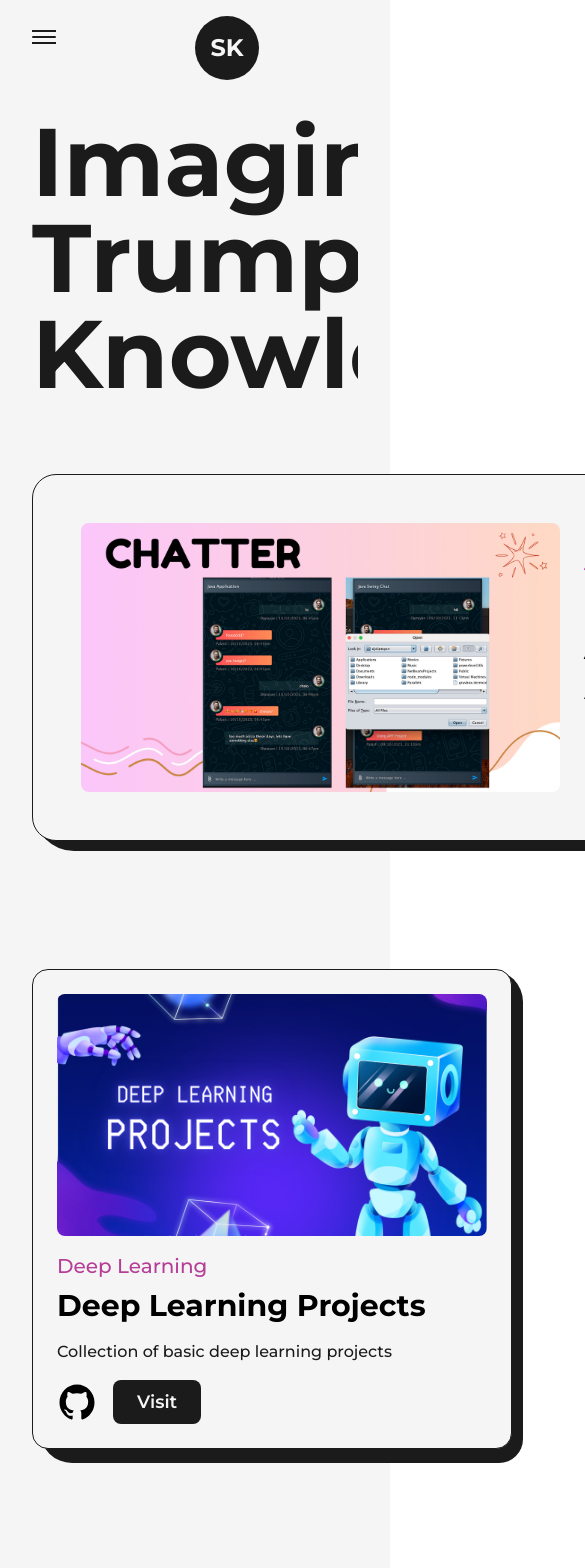
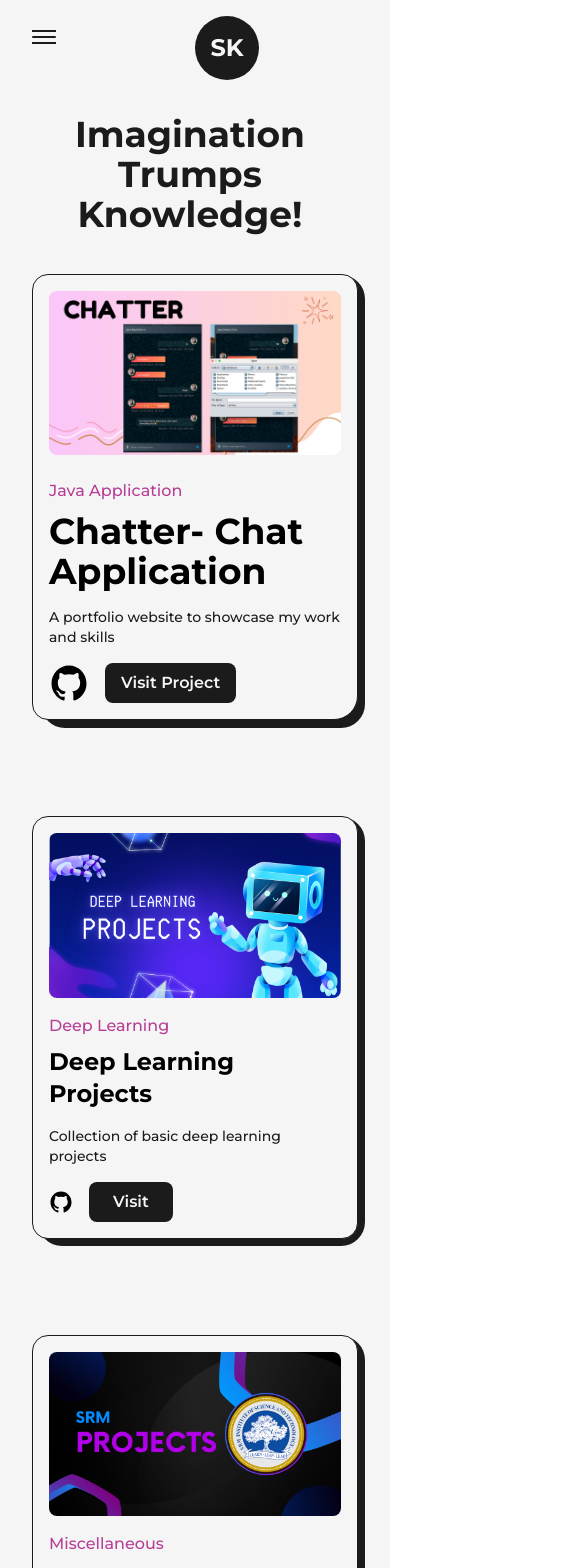
Before and after one commit to SrijitK10/Portfolio_NextJS, a Next.js app: page /projects in a window 390 px wide. Shown: the top 1568 px of the page, 585 px wide, since content can reach past the window. Built offline with nearby package versions, Linux system fonts and the light colour scheme.

Commit message:
added responsiveness to all the pages and added TransitionEffect component

```diff
--- a/src/components/LiIcon.js
+++ b/src/components/LiIcon.js
@@ -12,7 +12,7 @@ const LiIcon = ({reference}) => {
     )
   return (
     <figure className='absolute left-0 stroke-dark dark:stroke-light'>
-        <svg className='-rotate-90' width='75' height='75' viewBox='0 0 100 100'>
+        <svg className='-rotate-90 md:w-[60px] md:h-[60px] xs:w-[40px] xs:h-[40px]' width='75' height='75' viewBox='0 0 100 100'>
             <circle  cx='75' cy='50' r='20' className='stroke-primary dark:stroke-primaryDark stroke-1 fill-none' />
             <motion.circle
             style={
--- /dev/null
+++ b/src/components/TransitionEffect.js
@@ -0,0 +1,18 @@
+import React from 'react'
+import {motion} from 'framer-motion';
+
+const TransitionEffect = () => {
+  return (
+    <>
+        <motion.div className='fixed
+top-0 bottom-0 right-full w-screen h-screen z-30 bg-primary'
+initial={{x: "100%",width: "100%"}}
+animate={{x: "0%",width:"0%"}}
+transition={{duration:0.8, ease:'easeInOut'}}/>
+
+
+    </>
+  )
+}
+
+export default TransitionEffect
--- a/src/pages/about.js
+++ b/src/pages/about.js
@@ -21,7 +21,7 @@ const about = () => {
                 <Layout className='pt-16'>
                     <AnimatedText text="Passion Fuels Purpose!" className='mb-12 lg:!text-7xl sm:!text-6xl xs:!text-4xl sm:mb-8 ' />
                     <div className='grid grid-cols-8 mt-10 gap-16 w-full sm:gap-8'>
-                        <div className='col-span-4 flex flex-col items-start justify-start xl:col-span-4 md:order-2'>
+                        <div className='col-span-4 flex flex-col items-start justify-start xl:col-span-4 md:order-2 md:col-span-8'>
                             <h2 className='mb-4 text-1g font-bold uppercase text-dark/75 dark:text-light/75' >Biography</h2>
                             <p className='font-medium '>
                                 Hello, I'm Srijit Kundu, a machine learning engineer with a knack for crafting intelligent and impactful solutions. With 4 years of hands-on experience, I thrive on turning complex challenges into innovative outcomes.
--- a/src/pages/index.js
+++ b/src/pages/index.js
@@ -7,10 +7,12 @@ import AnimatedText from '@/components/AnimatedText'
 import Link from 'next/link'
 import { LinkArrow } from '@/components/Icons'
 import lightbulb from '../../public/images/svgs/miscellaneous_icons_1.svg'
+import TransitionEffect from '@/components/TransitionEffect'
 export default function Home() {
   return (
     <>
       <Head>
+      <TransitionEffect />
         <title>Create Next App</title>
         <meta name="description" content="Generated by create next app" />
       </Head>
--- a/src/pages/projects.js
+++ b/src/pages/projects.js
@@ -20,50 +20,53 @@ const FeauturedProject = ({ type, link, title, summary, img, github }) => {
 
     return (
         <article className='w-full flex items-center justify-between relative rounded-br-2xl
-        rounded-3xl border border-solid border-dark bg-light p-12 dark:bg-dark dark:border-light'>
+        rounded-3xl border border-solid border-dark bg-light p-12 dark:bg-dark dark:border-light
+        lg:flex-col lg:p-8 xs:rounded-2xl xs:rounded-br-3xl xs:p-4'>
 
-<div className='absolute top-0 -right-3 -z-10 w-[101%] h-[103%] rounded-[2.5rem] bg-dark rounded-br-3xl dark:bg-light'/>
+            <div className='absolute top-0 -right-3 -z-10 w-[101%] h-[103%] rounded-[2.5rem] bg-dark rounded-br-3xl dark:bg-light xs:-right-2 sm:h-[102%] xs:w-full xs:rounded-[1.5rem]' />
             <Link href={link} target="_blank"
-            className='w-1/2 cursor-pointer overflow-hidden rounded-lg'>
+                className='w-1/2 cursor-pointer overflow-hidden rounded-lg lg:w-full'>
                 <FramerImage src={img} alt={title} className="w-full h-auto"
-                    whileHover={{scale:1.05}}
-                transition={{duration:0.2}}
-                priority
-              sizes="(max-width: 768px) 100vw, (max-width: 1200px) 50vw, 50vw" />
+                    whileHover={{ scale: 1.05 }}
+                    transition={{ duration: 0.2 }}
+                    priority
+                    sizes="(max-width: 768px) 100vw, (max-width: 1200px) 50vw, 50vw" />
             </Link>
-            <div className='w-1/2 flex flex-col items-start justify-between pl-6'>
-                <span className='text-primary font-medium text-xl dark:text-primaryDark'>{type}</span>
+            <div className='w-1/2 flex flex-col items-start justify-between pl-6 lg:pl-0 lg:w-full lg:pt-6'>
+                <span className='text-primary font-medium text-xl dark:text-primaryDark xs:text-base'>{type}</span>
                 <Link href={link} target="_blank" className='hover:underline underline-offset-2'> <h2 className='my-2 w-full text-left text-4xl font-bold dark:text-light'>{title}</h2></Link>
-                <p className='my-2 font-medium text-dark '>{summary}</p>
+                <p className='my-2 font-medium text-dark dark:text-light sm:text-sm '>{summary}</p>
                 <div className='mt-2 flex items-center '>
                     <Link href={github} target="_blank" className='w-10 '> <GithubIcon /> </Link>
                     <Link href={link} target="_blank"
-                    className='ml-4 rounded-lg bg-dark text-light p-2 px-6 text-lg font-semibold dark:bg-light dark:text-dark'>Visit Project</Link>
+                        className='ml-4 rounded-lg bg-dark text-light p-2 px-6 text-lg font-semibold dark:bg-light dark:text-dark
+                        sm:px-4 sm:text-base'>Visit Project</Link>
                 </div>
             </div>
         </article>
     )
 }
 
-const Project=({title,type,img,summary,link,github})=>{
-    return(
+const Project = ({ title, type, img, summary, link, github }) => {
+    return (
         <article className='w-full flex flex-col items-center justify-center rounded-2xl border border-solid border-dark bg-light p-6 relative
-        dark:bg-dark dark:border-light  '>
-            <div className='absolute top-0 -right-3 -z-10 w-[101%] h-[103%] rounded-[2rem] bg-dark dark:bg-light rounded-br-3xl'/>
+        dark:bg-dark dark:border-light xs:p-4 '>
+            <div className='absolute top-0 -right-3 -z-10 w-[101%] h-[103%] rounded-[2rem] bg-dark dark:bg-light rounded-br-3xl
+            md:-right-2 md:w-[101%] xs:h-[102%] xs:rounded-[1.5rem]' />
             <Link href={link} target="_blank"
-            className='w-full cursor-pointer overflow-hidden rounded-lg'>
-                <FramerImage src={img} alt={title} className="w-full h-auto"
-                whileHover={{scale:1.05}}
-                transition={{duration:0.2}} />
+                className='w-full cursor-pointer overflow-hidden rounded-lg'>
+                <FramerImage src={img} alt={title} className="w-full h-auto sm:w-full md:w-full"
+                    whileHover={{ scale: 1.05 }}
+                    transition={{ duration: 0.2 }} />
             </Link>
-            <div className='w-full flex flex-col items-start justify-between mt-4'>
-                <span className='text-primary font-medium text-xl dark:text-primaryDark'>{type}</span>
-                <Link href={link} target="_blank" className='hover:underline underline-offset-2'> <h2 className='my-2 w-full text-left text-3xl font-bold dark:text-light'>{title}</h2></Link>
-                <p className='my-2 font-medium text-dark dark:text-light'>{summary}</p>
+            <div className='w-full h-full flex flex-col items-start justify-between mt-4'>
+                <span className='text-primary font-medium text-xl dark:text-primaryDark lg:text-lg md:text-base'>{type}</span>
+                <Link href={link} target="_blank" className='hover:underline underline-offset-2'> <h2 className='my-2 w-full text-left text-3xl font-bold dark:text-light lg:text-2xl'>{title}</h2></Link>
+                <p className='my-2 font-medium text-dark dark:text-light sm:text-sm'>{summary}</p>
                 <div className='mt-2 flex items-center '>
-                    <Link href={github} target="_blank" className='w-10 '> <GithubIcon /> </Link>
+                    <Link href={github} target="_blank" className='w-10  md:w-6'> <GithubIcon /> </Link>
                     <Link href={link} target="_blank"
-                    className='ml-4 rounded-lg bg-dark text-light p-2 px-6 text-lg font-semibold dark:bg-light dark:text-dark'>Visit</Link>
+                        className='ml-4 rounded-lg bg-dark text-light p-2 px-6 text-lg font-semibold  dark:bg-light dark:text-dark md:text-base'>Visit</Link>
                 </div>
             </div>
         </article>
@@ -82,25 +85,25 @@ const projects = () => {
             <main className='w-full mb-16 flex flex-col items-center justify-center dark:text-light'>
                 <Layout className='pt-16'>
                     <AnimatedText text='Imagination Trumps Knowledge!'
-                    className='mb-16' />
+                        className='mb-16 lg:!text-7xl sm:mb-8 sm:!text-6xl xs:!text-4xl' />
 
-                    <div className='grid grid-cols-12 gap-24 gap-y-32'>
+                    <div className='grid grid-cols-12 gap-24 gap-y-32 xl:gap-x-16 lg:gap-x-8 md:gap-y-24 sm:gap-x-0'>
                         <div className='col-span-12'>
                             <FeauturedProject type='Java Application' title='Chatter- Chat Application' summary='A portfolio website to showcase my work and skills' img={chatter} link='https://github.com/SrijitK10/Chat_Application_Java' github='https://github.com/SrijitK10/Chat_Application_Java'
 
                             />
                         </div>
-                        <div className='col-span-6'>
-                            <Project github='https://github.com/SrijitK10/DeepLearning_Projects' img={dl} title='Deep Learning Projects' type='Deep Learning' summary='Collection of basic deep learning projects'  link='https://github.com/SrijitK10/DeepLearning_Projects' />
+                        <div className='col-span-6 sm:col-span-12'>
+                            <Project github='https://github.com/SrijitK10/DeepLearning_Projects' img={dl} title='Deep Learning Projects' type='Deep Learning' summary='Collection of basic deep learning projects' link='https://github.com/SrijitK10/DeepLearning_Projects' />
                         </div>
-                        <div className='col-span-6'>
+                        <div className='col-span-6 sm:col-span-12'>
                             <Project title='SRM Projects' type='Miscellaneous' summary='Collection of projects done during my time at SRM University' img={srm} link='https://github.com/SrijitK10/Projects_SRM' github='https://github.com/SrijitK10/Projects_SRM' />
                         </div>
                         <div className='col-span-12'>
                             <FeauturedProject github='https://github.com/SrijitK10/Smart_India_Hackathon_LingoFlow' link='https://github.com/SrijitK10/Smart_India_Hackathon_LingoFlow' type='Featured Project' title='LingoFlow- Language Translator' summary='LingoFlow is a groundbreaking Government Translation Portal designed to revolutionize communication for government agencies.' img={lingo} />
                         </div>
-                        <div className='col-span-6'>
-                            <Project title='Portfolio Website' type='Web Development' summary='A portfolio website to showcase my work and skills' img={portfolio} link='https://github.com/SrijitK10/Portfolio_NextJS' github='https://github.com/SrijitK10/Portfolio_NextJS'  />
+                        <div className='col-span-6 sm:col-span-12'>
+                            <Project title='Portfolio Website' type='Web Development' summary='A portfolio website to showcase my work and skills' img={portfolio} link='https://github.com/SrijitK10/Portfolio_NextJS' github='https://github.com/SrijitK10/Portfolio_NextJS' />
                         </div>
 
                     </div>
```
Also changed, not shown: src/components/Education.js (+8 -8 lines), src/components/Experience.js (+8 -8 lines), src/components/Skills.js (+4 -4 lines).
